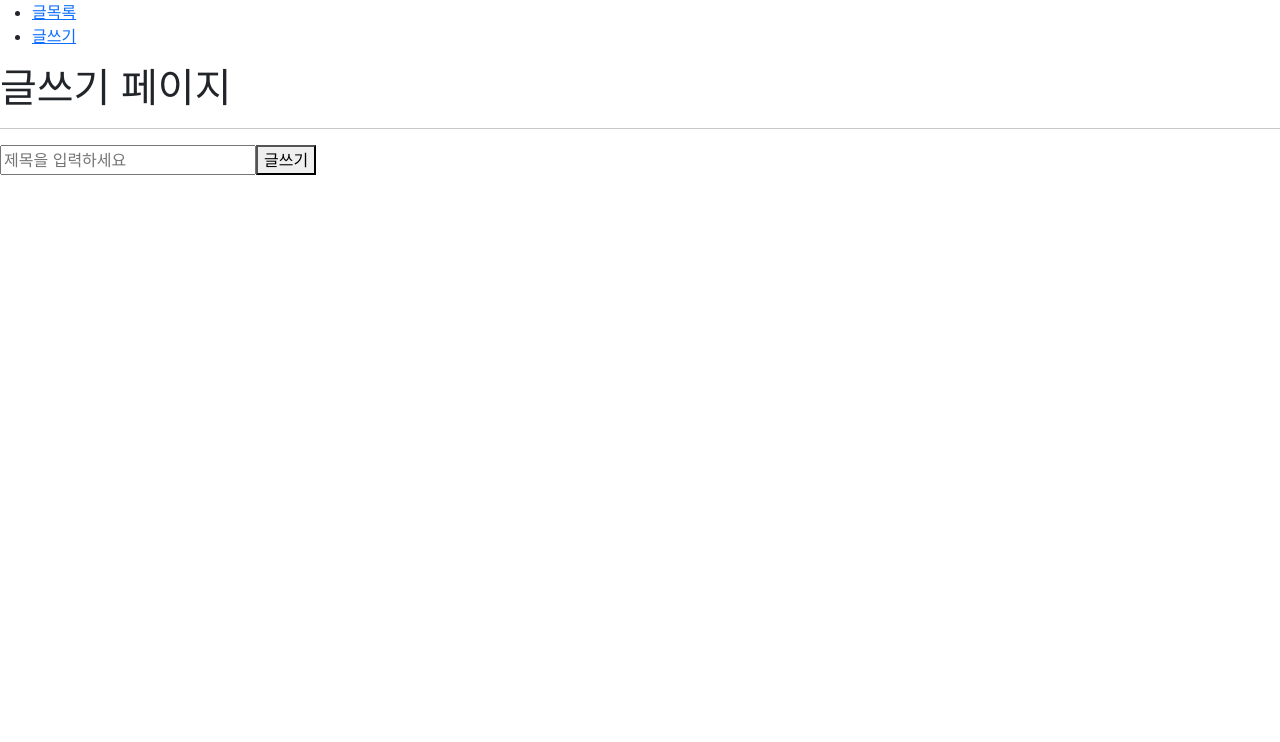
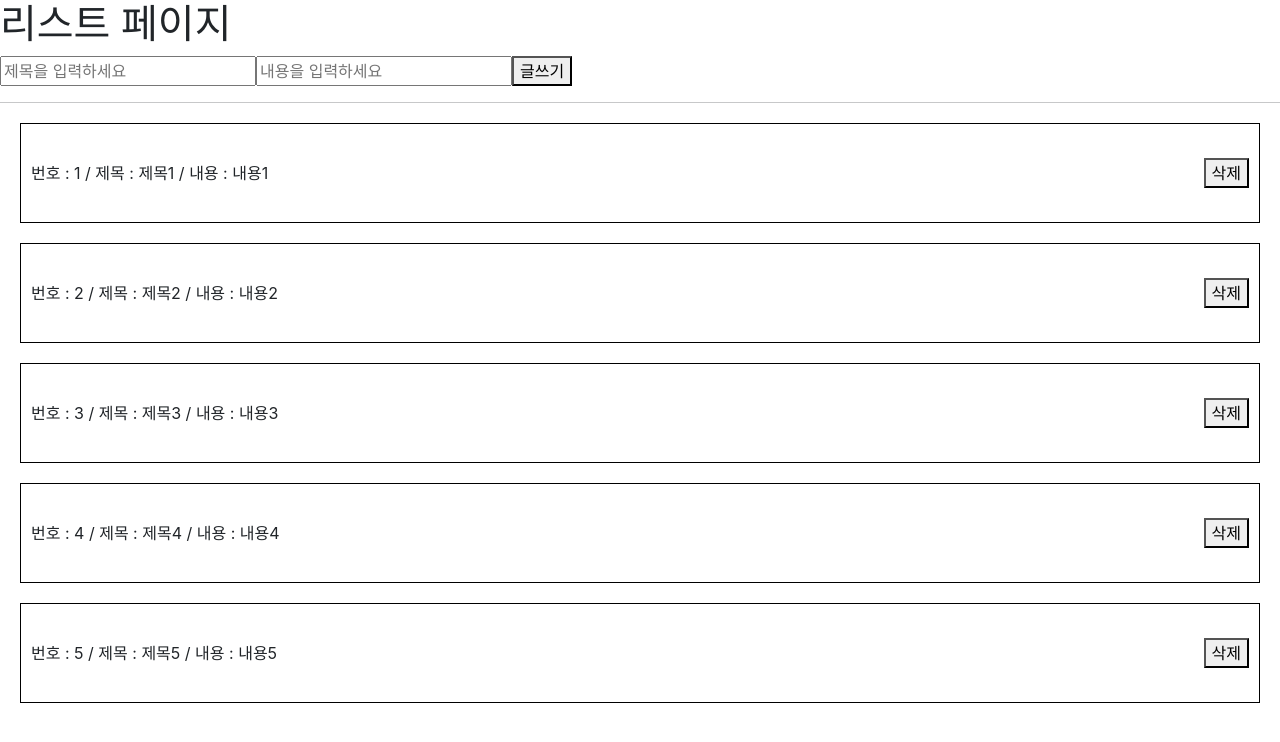
Before and after one commit to suhyeon5028/React-My-App, a React (Create React App) app: page /write in a window 1280 px wide. Shown: the top 742 px of the page. Built offline with nearby package versions, Linux system fonts and the light colour scheme.

Commit message:
글쓰기 실습

```diff
--- a/src/App.js
+++ b/src/App.js
@@ -1,16 +1,9 @@
-import { Route, Routes } from 'react-router-dom';
-import Navigation from './components/Navigation';
 import ListPage from './pages/ListPage';
-import WritePage from './pages/WritePage';
 
 function App() {
   return (
     <div>
-      <Navigation />
-      <Routes>
-        <Route path="/" element={<ListPage />} />
-        <Route path="/write" element={<WritePage />} />
-      </Routes>
+      <ListPage />
     </div>
   );
 }
--- a/src/components/Navigation.js
+++ /dev/null
@@ -1,17 +0,0 @@
-import React from 'react';
-import { Link } from 'react-router-dom';
-
-const Navigation = () => {
-  return (
-    <ul>
-      <li>
-        <Link to="/">글목록</Link>
-      </li>
-      <li>
-        <Link to="/write">글쓰기</Link>
-      </li>
-    </ul>
-  );
-};
-
-export default Navigation;
--- a/src/pages/ListPage.js
+++ b/src/pages/ListPage.js
@@ -12,22 +12,58 @@ const StyledItemBoxDiv = styled.div`
 `;
 
 const ListPage = () => {
+  const [post, setPost] = useState({
+    id: '',
+    title: '',
+    content: '',
+  });
+
   const [posts, setPosts] = useState([
-    { id: 1, title: '내용1' },
-    { id: 2, title: '내용2' },
-    { id: 3, title: '내용3' },
-    { id: 4, title: '내용4' },
-    { id: 5, title: '내용5' },
+    { id: 1, title: '제목1', content: '내용1' },
+    { id: 2, title: '제목2', content: '내용2' },
+    { id: 3, title: '제목3', content: '내용3' },
+    { id: 4, title: '제목4', content: '내용4' },
+    { id: 5, title: '제목5', content: '내용5' },
   ]);
+
+  const handleWrite = () => {
+    setPosts([...posts, post]);
+  };
+
+  const handleForm = (e) => {
+    // computed property names 문법(키값 동적 할당)
+    setPost({ ...post, [e.target.name]: e.target.value });
+    console.log(post.title);
+    console.log(post.content);
+  };
 
   return (
     <div>
       <h1>리스트 페이지</h1>
+      <form>
+        <input
+          type="text"
+          placeholder="제목을 입력하세요"
+          value={post.title}
+          onChange={handleForm}
+          name="title"
+        />
+        <input
+          type="text"
+          placeholder="내용을 입력하세요"
+          value={post.content}
+          onChange={handleForm}
+          name="content"
+        />
+        <button type="button" onClick={handleWrite}>
+          글쓰기
+        </button>
+      </form>
       <hr />
       {posts.map((post) => (
         <StyledItemBoxDiv>
           <div>
-            번호 : {post.id} 제목 : {post.title}
+            번호 : {post.id} / 제목 : {post.title} / 내용 : {post.content}
           </div>
           <button>삭제</button>
         </StyledItemBoxDiv>
--- a/src/pages/WritePage.js
+++ /dev/null
@@ -1,23 +0,0 @@
-import React from 'react';
-
-const handleWrite = () => {
-  // ListPage의 setPosts에 무엇을 담아야할까?
-  let post = { id: 6, title: '인풋값' };
-};
-
-const WritePage = () => {
-  return (
-    <div>
-      <h1>글쓰기 페이지</h1>
-      <hr />
-      <form>
-        <input type="text" placeholder="제목을 입력하세요" />
-        <button type="button" onClick={handleWrite}>
-          글쓰기
-        </button>
-      </form>
-    </div>
-  );
-};
-
-export default WritePage;
```
